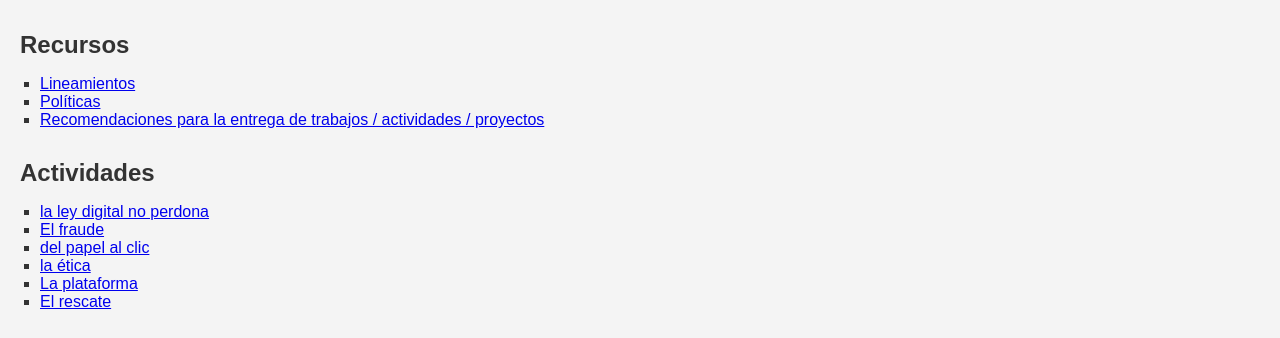
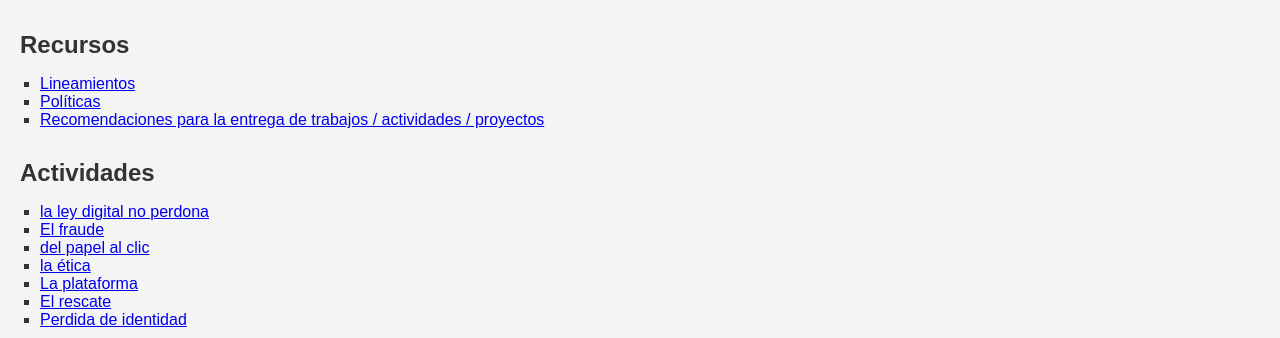
Before and after one commit to ajgutierr3z/GIE, a plain HTML site: page index.html in a window 1280 px wide. Shown: the part 609-947 px from the top of the page. Drawn offline with Linux system fonts and the light colour scheme.

Commit message:
Update index.html

```diff
--- a/index.html
+++ b/index.html
@@ -44,6 +44,9 @@
                 <li>
                     <a href="https://mirror.xyz/0xC0aA599b2bC4f72854E056b6E9A809764371ff3a/PJvDMMAHpC_OjsJQIRhxsMazGOTTADTjbmIkRCaZ1mg?referrerAddress=0xC0aA599b2bC4f72854E056b6E9A809764371ff3a" target="_blank">El rescate</a>
                 </li>
+                <li>
+                    <a href="https://mirror.xyz/0xC0aA599b2bC4f72854E056b6E9A809764371ff3a/wd0QT9hArrDtrwu-mpFCpAKJSNFd5xnXkExxTtkFFj8?referrerAddress=0xC0aA599b2bC4f72854E056b6E9A809764371ff3a" target="_blank">Perdida de identidad</a>
+                </li>
             </ul>
         </section>
         <section id="Herramientas">
```
